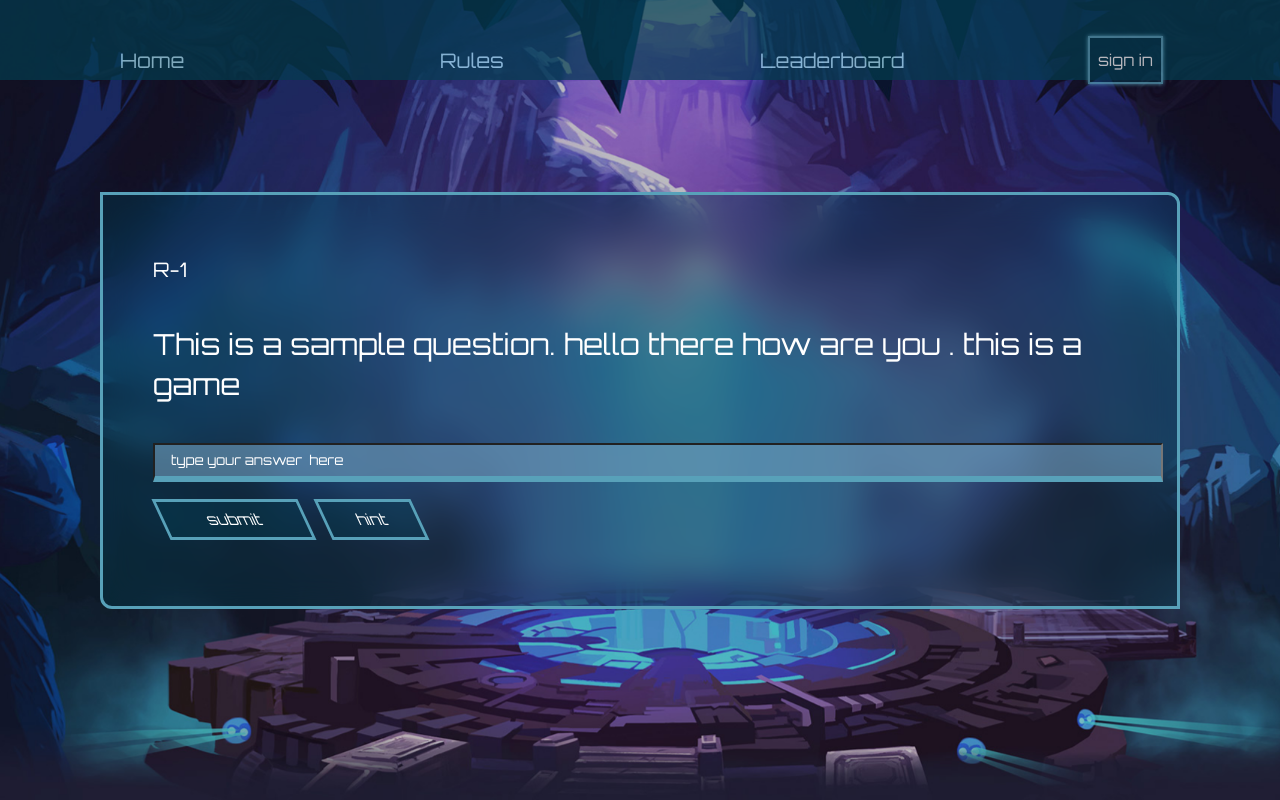
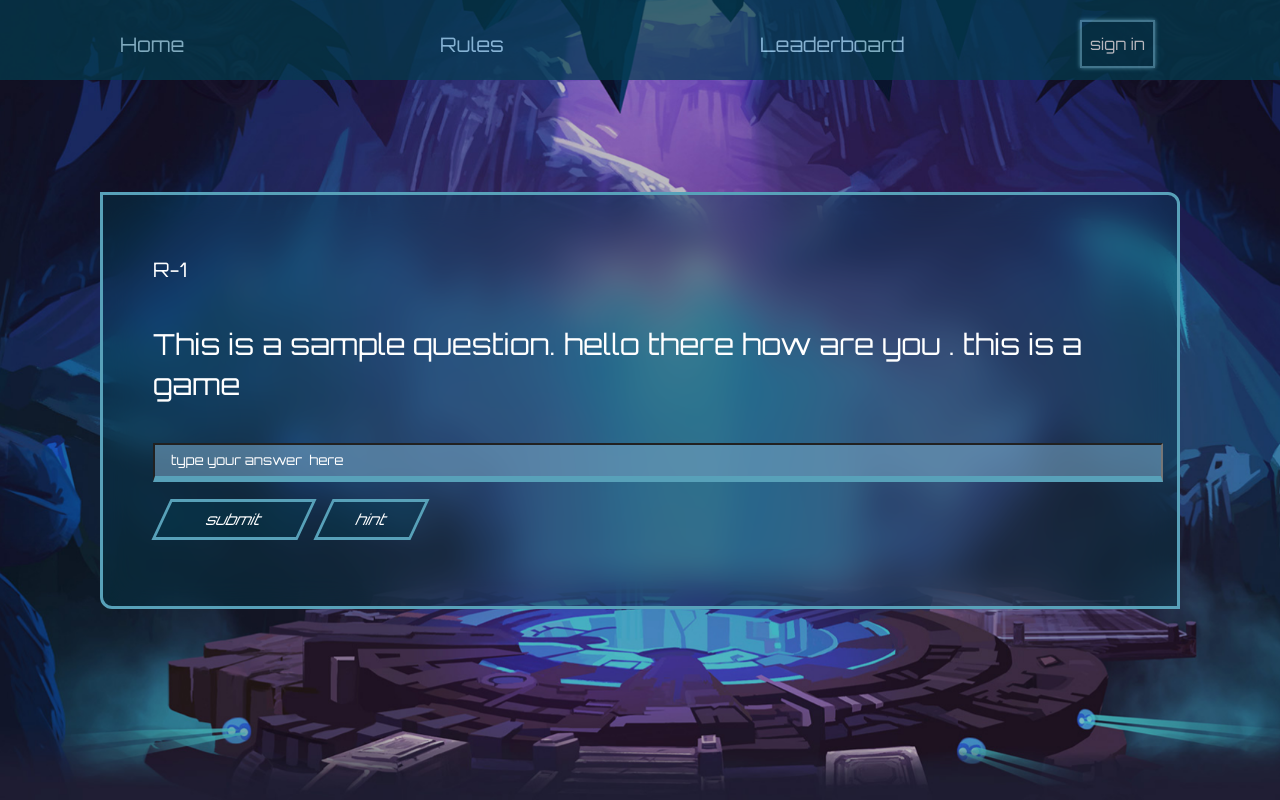
Before and after one commit to debsocnitdgp/fictionary_frontend, a React (Create React App) app: page /question in a window 1280 px wide. Built offline with nearby package versions, Linux system fonts and the light colour scheme; a web font is replaced by a local one.

Commit message:
index modi.

```diff
--- a/src/App.css
+++ b/src/App.css
@@ -40,11 +40,11 @@
   color: #61dafb;
 }
 
-@keyframes App-logo-spin {
+/* @keyframes App-logo-spin {
   from {
     transform: rotate(0deg);
   }
   to {
     transform: rotate(360deg);
   }
-}
+} */
--- a/src/components/Navbar.css
+++ b/src/components/Navbar.css
@@ -48,4 +48,5 @@ a:hover {
             font-size: 16px;
 
             color: #FFFFFF;
+
     }
--- a/src/components/Question/Question.css
+++ b/src/components/Question/Question.css
@@ -55,8 +55,9 @@ section{
         background-color: rgba(3, 61, 80, 0.4);
         border: 3px solid #58A1B9;
         padding: 8px 12px;
-        transform: skewX(25deg);
+        transform: skewX(-25deg);
         width: 15%;
+        margin: 1rem 0.5rem;
     }
 .hint{
     font-family: 'Orbitron';
@@ -68,8 +69,9 @@ section{
         background-color: rgba(3, 61, 80, 0.4);
 
         padding: 8px 12px;
-        transform: skewX(25deg);
+        transform: skewX(-25deg);
         width: 10%;
+        margin: 1rem 0.5rem;
 
 
 
@@ -87,5 +89,5 @@ section{
 button{
     padding-left: 30px 50px;
     cursor:pointer;
-    margin:1rem 0.5rem;
+    /* margin:1rem 0.5rem; */
 }
```
